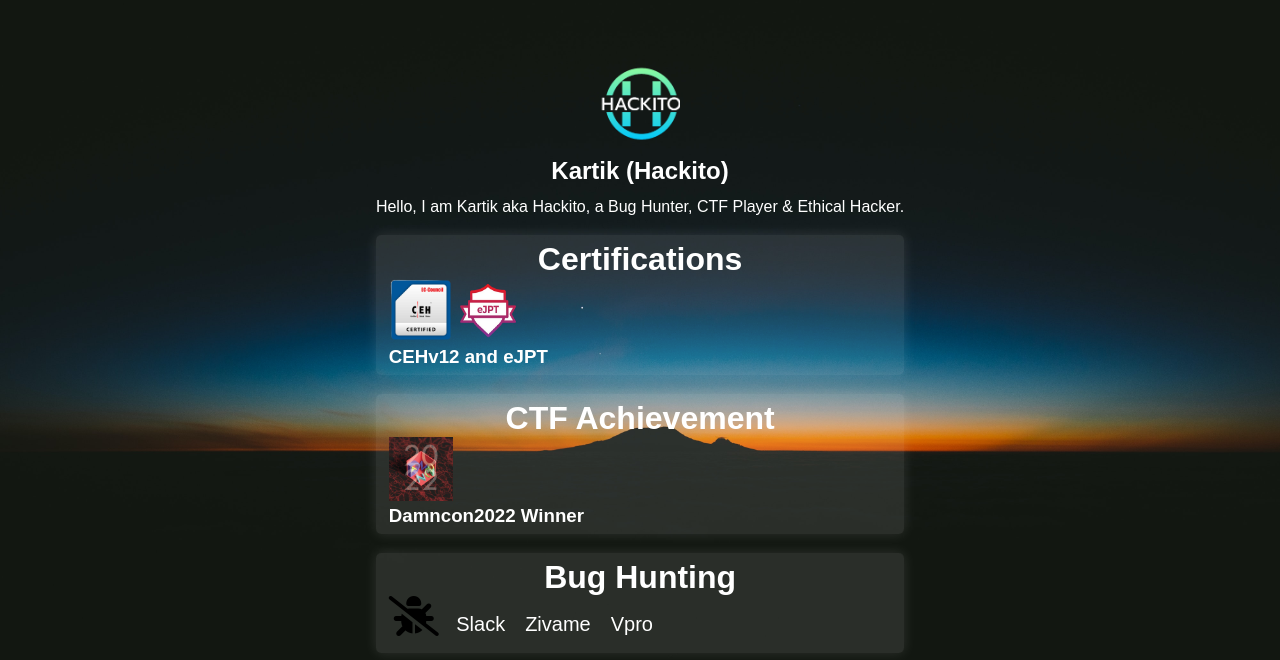
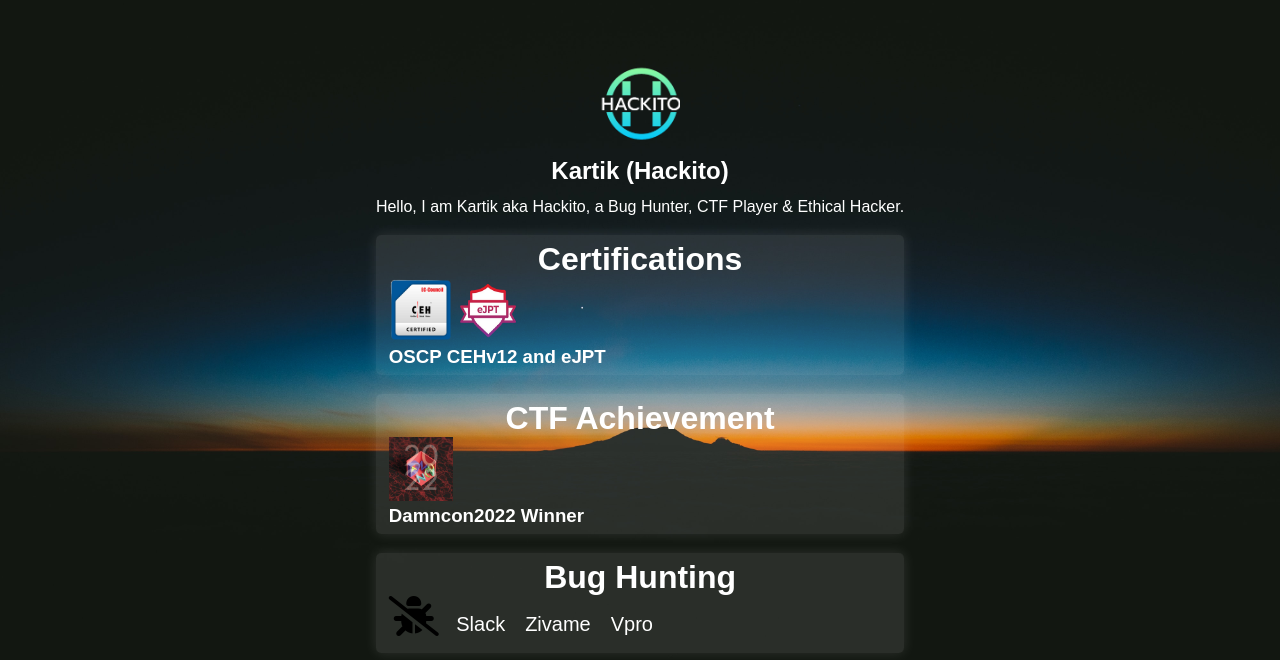
Before and after one commit to kartik753/hackito.co, a plain HTML site: page index.html in a window 1280 px wide. Shown: the top 660 px of the page. Drawn offline with nearby package versions, Linux system fonts and the light colour scheme.

Commit message:
Update index.html

```diff
--- a/index.html
+++ b/index.html
@@ -27,7 +27,7 @@
               <img src="img/ceh.png" alt="id image" width="64" height="64">
               <img src="img/ejpt1.png" alt="id image" width="64" height="64">
               <span>
-                <h3 style="color:white;">CEHv12 and eJPT</h3>
+                <h3 style="color:white;">OSCP CEHv12 and eJPT</h3>
               </span>
             </li>
            <li class="ctf">
```
